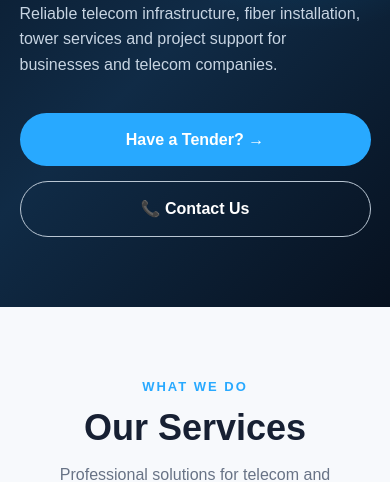
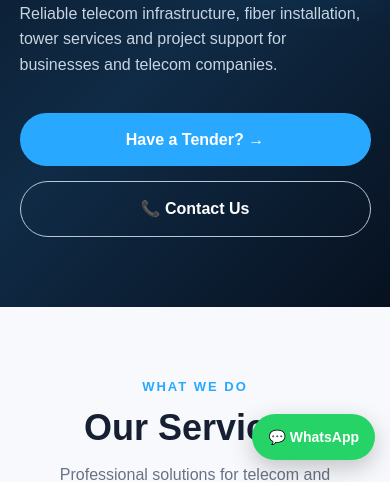
Before and after one commit to dd-enterprises/dd-enterprises-website, a plain HTML site: page index.html in a window 390 px wide. Shown: the part 369-851 px from the top of the page. Drawn offline with Linux system fonts and the light colour scheme.

Commit message:
Update style.css

```diff
--- a/style.css
+++ b/style.css
@@ -15,9 +15,7 @@ background: #ffffff;
 line-height: 1.6;
 }
 
-/* =========================
-NAVBAR
-========================= */
+/* NAVBAR */
 
 .navbar {
 position: absolute;
@@ -57,9 +55,7 @@ background: white;
 color: #07111f;
 }
 
-/* =========================
-HERO
-========================= */
+/* HERO */
 
 .hero {
 min-height: 720px;
@@ -145,9 +141,7 @@ border: 1px solid #b9c6d3;
 color: inherit;
 }
 
-/* =========================
-COMMON SECTION
-========================= */
+/* COMMON SECTION */
 
 .section {
 padding: 100px 7%;
@@ -176,9 +170,7 @@ margin: 10px 0 15px;
 color: #687386;
 }
 
-/* =========================
-SERVICES
-========================= */
+/* SERVICES */
 
 .services {
 background: #f7f9fc;
@@ -219,9 +211,7 @@ font-size: 20px;
 color: #6b7585;
 }
 
-/* =========================
-ABOUT
-========================= */
+/* ABOUT */
 
 .about {
 padding: 100px 7%;
@@ -249,9 +239,7 @@ font-size: 17px;
 margin-bottom: 18px;
 }
 
-/* =========================
-TENDER SECTION
-========================= */
+/* TENDER */
 
 .tender {
 margin: 0 7% 100px;
@@ -299,9 +287,7 @@ font-size: 18px;
 margin-bottom: 30px;
 }
 
-/* =========================
-TENDER FORM
-========================= */
+/* TENDER FORM */
 
 .tender-form {
 background: white;
@@ -371,9 +357,7 @@ background: #1597ed;
 transform: translateY(-3px);
 }
 
-/* =========================
-CONTACT
-========================= */
+/* CONTACT */
 
 .contact {
 background: #f7f9fc;
@@ -421,9 +405,7 @@ justify-content: center;
 margin-top: 40px;
 }
 
-/* =========================
-FOOTER
-========================= */
+/* FOOTER */
 
 footer {
 padding: 40px 7%;
@@ -441,9 +423,43 @@ margin-top: 15px;
 font-size: 13px;
 }
 
-/* =========================
-TABLET
-========================= */
+/* WHATSAPP */
+
+.whatsapp-float {
+position: fixed;
+right: 22px;
+bottom: 22px;
+z-index: 999;
+
+display: flex;
+align-items: center;
+gap: 8px;
+
+padding: 13px 20px;
+border-radius: 50px;
+
+background: #25D366;
+color: white;
+
+text-decoration: none;
+font-size: 15px;
+font-weight: 700;
+
+box-shadow: 0 8px 25px rgba(0,0,0,0.22);
+
+transition: 0.25s;
+
+}
+
+.whatsapp-float span {
+font-size: 20px;
+}
+
+.whatsapp-float:hover {
+transform: translateY(-4px) scale(1.03);
+}
+
+/* TABLET */
 
 @media (max-width: 850px) {
 
@@ -472,9 +488,7 @@ TABLET
 
 }
 
-/* =========================
-MOBILE
-========================= */
+/* MOBILE */
 
 @media (max-width: 550px) {
 
@@ -542,4 +556,11 @@ MOBILE
     text-align: center;
 }
 
-    }
+.whatsapp-float {
+    right: 15px;
+    bottom: 15px;
+    padding: 12px 16px;
+    font-size: 14px;
+}
+
+  }
```
